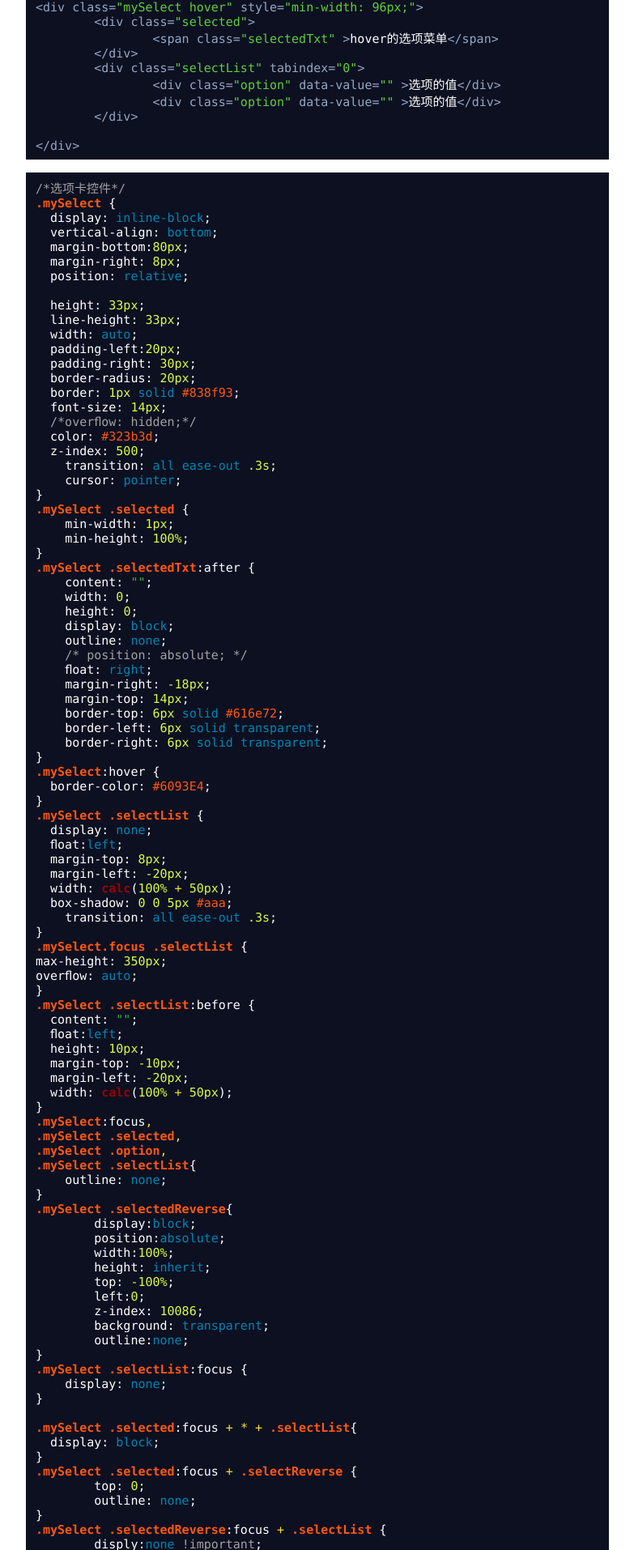
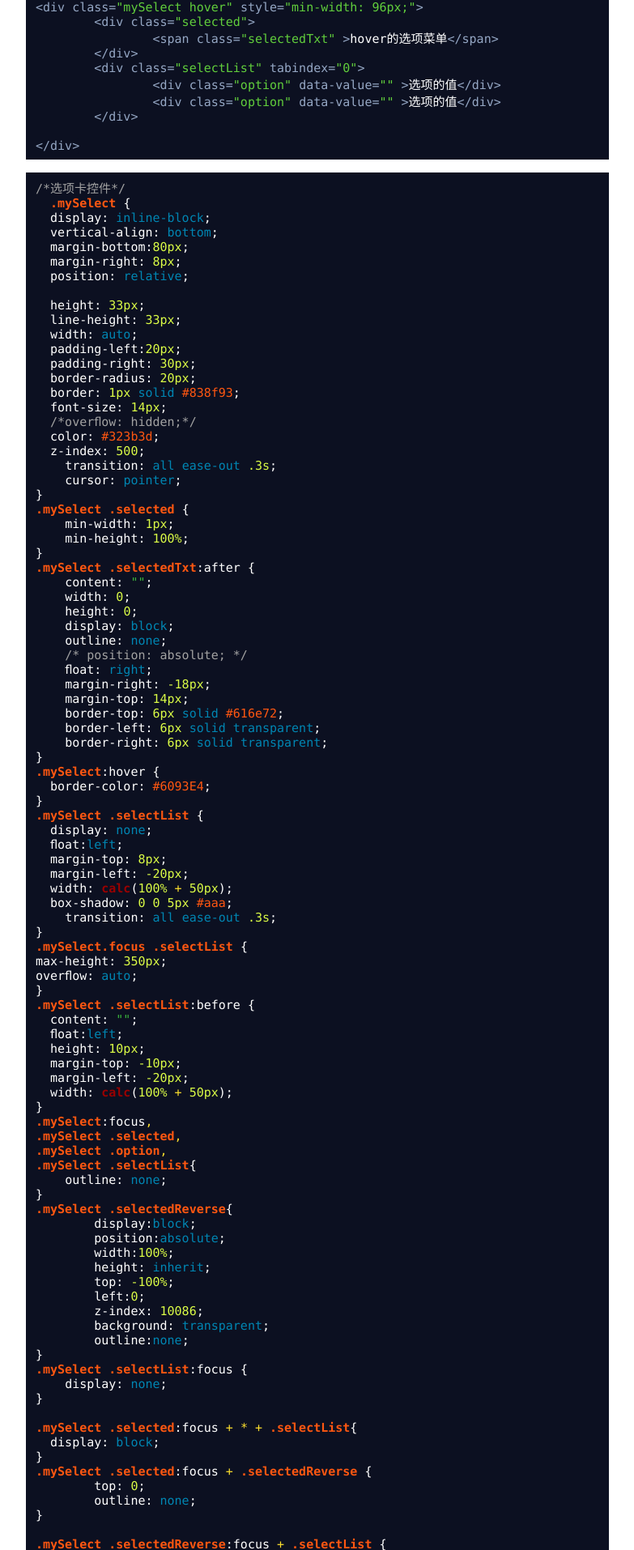
Before and after one commit to wcqblog/wcqblog.github.io, a Jekyll site: the page built from _posts/2015-05-01-用CSS实现交互效果的更改样式的下拉菜单.markdown, in a window 1280 px wide. Shown: the part 1965-3879 px from the top of the page at 81% size, without its empty margins (248-1031 px from the left). Built offline with Jekyll 4.4.1, drawn with Linux system fonts in a browser that asks for light colours; nearby versions of some CDN libraries; some web fonts are replaced; Markdown is read by kramdown in place of the engine named in the settings; comment, search, counter and statistics services are not loaded.

Commit message:
Update 2015-05-01-用CSS实现交互效果的更改样式的下拉菜单.markdown

````diff
--- a/_posts/2015-05-01-用CSS实现交互效果的更改样式的下拉菜单.markdown
+++ b/_posts/2015-05-01-用CSS实现交互效果的更改样式的下拉菜单.markdown
@@ -67,7 +67,7 @@ image: /assets/article_images/2015-01-25-webgl-shader/plexus.jpg
 
 ```css
 /*选项卡控件*/
-.mySelect {
+  .mySelect {
   display: inline-block;
   vertical-align: bottom;
   margin-bottom:80px;
@@ -154,10 +154,11 @@ overflow: auto;
 .mySelect .selected:focus + * + .selectList{
   display: block;
 }
-.mySelect .selected:focus + .selectReverse {
+.mySelect .selected:focus + .selectedReverse {
 	top: 0;
 	outline: none;
 }
+
 .mySelect .selectedReverse:focus + .selectList {
 	disply:none !important;
 }
````
Also changed, not shown: other parts of _posts/2015-05-01-用CSS实现交互效果的更改样式的下拉菜单.markdown (+0 -4 lines).
